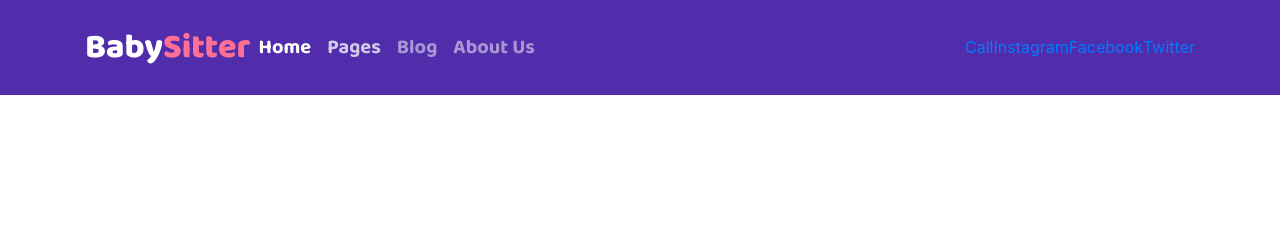
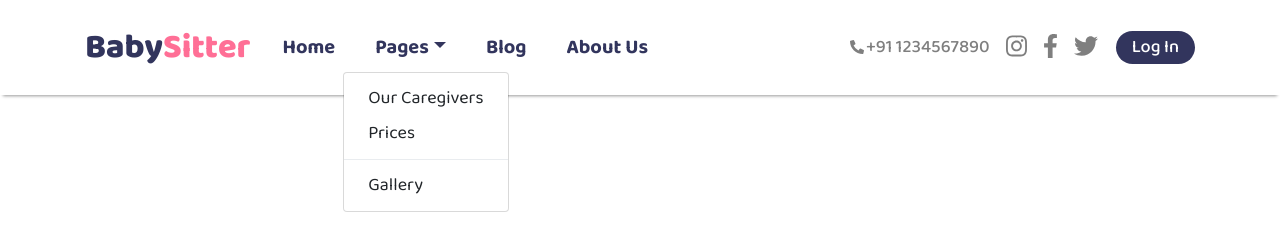
Before and after one commit to tanmay192/Baby_Sitting_Website, a website: page index.html in a window 1280 px wide. Both pictures are taken after a click on the button "Pages". Drawn offline with nearby package versions, Linux system fonts and the light colour scheme.

Commit message:
Navbar completed

```diff
--- a/css/style.css
+++ b/css/style.css
@@ -1,25 +1,152 @@
+* {
+    padding: 0;
+    margin: 0;
+}
+
 body {
     padding:50px 0px 0px 0px;
     z-index: 0;
+    color: #32355d;
 }
 
-.navbar-dark {
-    background-color: #512DAB;
+.navbar-light {
+    -webkit-box-shadow: 0 4px 3px -3px #999;
+    -moz-box-shadow: 0 4px 3px -3px #999;
+    box-shadow: 0 4px 3px -3px #999;
 }
 
 .navbar-brand {
     font-family: 'Baloo 2', cursive;
     font-weight: 800;
-    font-size: 34px;
     margin: 0.8% 0 0.8% 0;
+    color: #32355d !important;
+}
+
+.navbar-toggler-icon {
+    width: 30px !important;
+    height: 30px !important;
+}
+
+.nav-link {
+    font-family: 'Baloo 2', cursive;
+    font-weight: 500;
+    font-size: 18px;
+}
+
+.custom-navbar-nav .nav-link  {
+    font-family: 'Baloo 2', cursive;
+    font-weight: 700;
+    color: #32355d !important;
+    margin-left: 24px !important;
+}
+
+.custom-navbar-nav .nav-link:hover {
+    color: #ff6f96 !important;
+}
+
+.dropdown-menu {
+    font-family: 'Baloo 2', cursive;
+    color: #32355d !important;
+}
+
+.dropdown-item:hover {
+    background-color: #32355d;
+    color: #fff;
 }
 
 .active {
-
+    color: #ff6f96 !important;
 }
 
-.nav-item {
-    font-family: 'Baloo 2', cursive;
-    font-weight: 700;
-    font-size: 20px;
+.btn {
+    margin-right: 5px;
+    align-items: center
 }
+
+#phone-icon {
+    height: 14px;
+    margin-left: 5px;
+}
+
+#login {
+    background-color: #32355d;
+    border-radius: 20px;
+    padding: 0.2rem 1rem !important;
+    margin-left: 10px;
+    margin-top: 5px;
+    color: #fff;
+}
+
+#login:hover {
+    background-color: #ff6f96;
+}
+
+/* Extra small devices (phones, 600px and down) */
+@media only screen and (max-width: 600px) {
+    .navbar-brand {
+        font-size: 26px;
+    }
+
+    .nav-link {
+        font-size: 16px;
+    }
+
+    .custom-navbar-nav .nav-link  {
+        font-size: 18px;
+    }
+    .dropdown-menu {
+        font-size: 16px;
+    }
+}
+
+/* Small devices (portrait tablets and large phones, 600px and up) */
+@media only screen and (min-width: 600px) {
+    .navbar-brand {
+        font-size: 28px;
+    }
+
+    .nav-link {
+        font-size: 16px;
+    }
+
+    .custom-navbar-nav .nav-link  {
+        font-size: 18px;
+    }
+
+    .dropdown-menu {
+        font-size: 16px;
+    }
+}
+
+/* Medium devices (landscape tablets, 768px and up) */
+@media only screen and (min-width: 768px) {
+    .navbar-brand {
+        font-size: 30px;
+    }
+
+    .nav-link {
+        font-size: 18px;
+    }
+
+    .custom-navbar-nav .nav-link  {
+        font-size: 20px;
+    }
+
+    .dropdown-menu {
+        font-size: 18px;
+    }
+}
+
+/* Large devices (laptops/desktops, 992px and up) */
+@media only screen and (min-width: 992px) {
+    .navbar-brand {
+        font-size: 32px;
+    }
+}
+
+/* Extra large devices (large laptops and desktops, 1200px and up) */
+@media only screen and (min-width: 1200px) {
+    .navbar-brand {
+        font-size: 34px;
+    }
+}
--- a/index.html
+++ b/index.html
@@ -13,43 +13,65 @@
 
         <!-- Bootstrap CSS -->
         <link rel="stylesheet" href="node_modules/bootstrap/dist/css/bootstrap.min.css">
+        <link rel="stylesheet" href="node_modules/bootstrap-social/bootstrap-social.css">
+
         <link rel="stylesheet" href="css/style.css">
+        <!-- Font Awesome  -->
+        <link rel="stylesheet" href="node_modules/@fortawesome/fontawesome-free/css/all.min.css">
 
         <!-- Font Family -->
         <link href="https://fonts.googleapis.com/css2?family=Baloo+2:wght@400;500;600;700;800&display=swap" rel="stylesheet">
-    </head>
+
+        </head>
     <body>
         <!--[if lt IE 7]>
             <p class="browsehappy">You are using an <strong>outdated</strong> browser. Please <a href="#">upgrade your browser</a> to improve your experience.</p>
         <![endif]-->
 
-        <nav class="navbar navbar-dark navbar-expand-lg fixed-top">
+
+        <!-- Navbar -->
+        <nav class="navbar navbar-light navbar-expand-lg fixed-top">
             <div class="container">
 
                 <a class="navbar-brand mr-auto" href="./index.html">Baby<span style="color:#ff6f96;">Sitter</span></a>
                 <button class="navbar-toggler" type="button" data-toggle="collapse" data-target="#Navbar">
-                    <span class="navbar-toggler-icon"></span>
+                    <i class="fas fa-bars"></i>
                 </button>
                 <div class="collapse navbar-collapse" id="Navbar">
-                    <ul class="navbar-nav mr-auto">
+                    <ul class="navbar-nav mr-auto custom-navbar-nav">
                         <li class="nav-item active"><a class="nav-link" href="./index.html">Home</a></li>
-                        <li class="nav-item"><a class="nav-link" href="#">Pages</a></li>
+                        <li class="nav-item dropdown">
+                            <a class="nav-link dropdown-toggle" id="navbarDropdown" role="button" data-toggle="dropdown" aria-haspopup="true" aria-expanded="false" href="#">Pages</a>
+                            <div class="dropdown-menu" aria-labelledby="navbarDropdown">
+                                <a class="dropdown-item" href="#">Our Caregivers</a>
+                                <a class="dropdown-item" href="#">Prices</a>
+                                <div class="dropdown-divider"></div>
+                                <a class="dropdown-item" href="#">Gallery</a>
+                            </div>
+                        </li>
                         <li class="nav-item"><a class="nav-link" href="#">Blog</a></li>
                         <li class="nav-item"><a class="nav-link" href="#">About Us</a></li>
                     </ul>
+                    <ul class="navbar-nav">
+                        <li class="nav-item"><a class="nav-link d-none d-lg-block" href="#"><i class="fas fa-phone-alt" id="phone-icon"></i>+91 1234567890</a></li>
+                        <li class="nav-item"><a class="nav-link d-none d-lg-block" href="http://instagram.com/"><i class="fab fa-instagram fa-lg"></i></a></li>
+                        <li class="nav-item"><a class="nav-link d-none d-lg-block" href="http://www.facebook.com/profile.php?id="><i class="fab fa-facebook-f fa-lg"></i></a></li>
+                        <li class="nav-item"><a class="nav-link d-none d-lg-block" href="http://twitter.com/"><i class="fab fa-twitter fa-lg"></i></a></li>
+                        <li class="nav-item"><a class="nav-link" id="login" href="http://twitter.com/">Log In</a></li>
+                    </ul>
                 </div>
-
-                <a class="d-none d-lg-block" href="#">Call</a>
-                <a class="d-none d-lg-block" href="http://instagram.com/">Instagram</a>
-                <a class="d-none d-lg-block" href="http://www.facebook.com/profile.php?id=">Facebook</a>
-                <a class="d-none d-lg-block" href="http://twitter.com/">Twitter</a>
             </div>
         </nav>
 
 
         <script src=""></script>
+
+        <!-- Bootstrap JS -->
         <script src="node_modules/jquery/dist/jquery.slim.min.js"></script>
         <script src="node_modules/popper.js/dist/umd/popper.min.js"></script>
         <script src="node_modules/bootstrap/dist/js/bootstrap.min.js"></script>
+
+        <!-- Fontawesome JS -->
+        <script src="node_modules/@fortawesome/fontawesome-free/js/all.min.js"></script>
     </body>
 </html>
--- a/package.json
+++ b/package.json
@@ -19,7 +19,9 @@
   },
   "homepage": "https://github.com/tanmay192/Baby_Sitting_Website#readme",
   "dependencies": {
+    "@fortawesome/fontawesome-free": "^5.15.1",
     "bootstrap": "^4.0.0",
+    "bootstrap-social": "^5.1.1",
     "jquery": "^3.3.1",
     "popper.js": "^1.12.9"
   },
```
Also changed, not shown: 1 other file.
